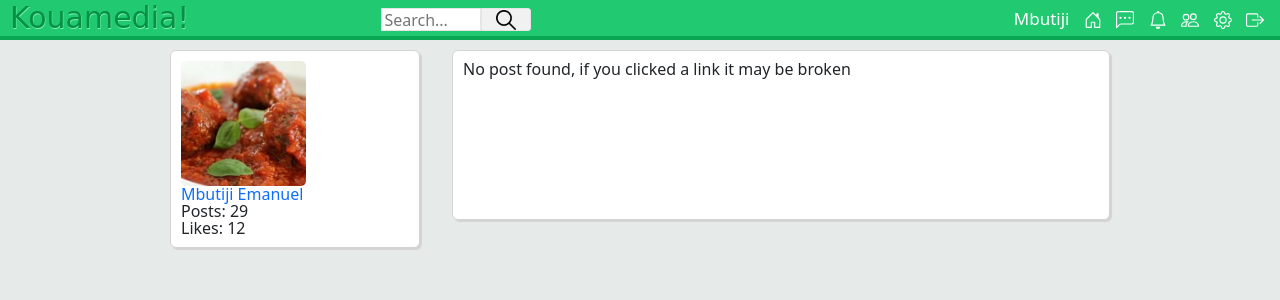
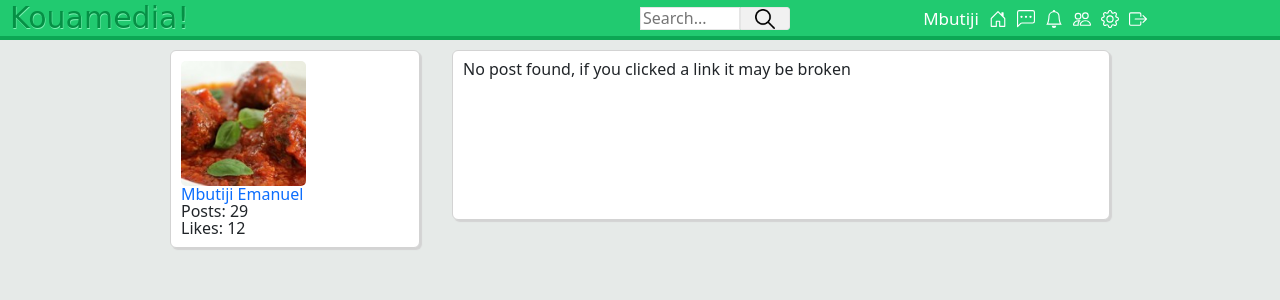
Before and after one commit to Mbiakop1/Kouamedia, a PHP site: page /post.php in a window 1280 px wide. Shown: the top 300 px of the page. Run offline with PHP 8.4, Linux system fonts and the light colour scheme; a user stored in the database is signed in; data comes from the database, SQL or seed files in the repository; some web fonts are replaced.

Commit message:
make header responsive

```diff
--- a/Assets/CSS/style.css
+++ b/Assets/CSS/style.css
@@ -8,10 +8,11 @@ a {
     height: 40px;
     background-color: #21ca70;
     border-bottom: 0.25em solid #0ca754;
-    min-width: 1015px;
+    /* min-width: 1015px; */
     margin: 0 0 10px 0;
-    display: inline-flex;
+    display: flex;
     position: fixed;
+    justify-content: space-between;
     z-index: 10;
 }
 
@@ -37,11 +38,14 @@ nav a {
     margin: 5px;
 }
 
+
+/*  styling the nav88888************************************************************************************************************* */
+
 nav {
-    float: right;
-    right: 1px;
-    position: absolute;
-    margin: 10px;
+    display: flex;
+    align-items: center;
+    justify-content: center;
+    flex: 3;
 }
 
 nav a:hover {
@@ -493,7 +497,11 @@ nav a:hover {
 }
 
 .search {
-    margin: 8px 0 0 15%;
+    /* margin: 8px 0 0 15%; */
+}
+
+.search input {
+    max-width: 200px;
 }
 
 .search #search_text_input {
@@ -541,6 +549,17 @@ nav a:hover {
     border-top: none;
     background-color: #2ecc71;
     text-align: center;
+}
+
+
+/* styling the navbar  */
+
+.nav_content {
+    display: flex;
+    align-items: center;
+    justify-content: space-between;
+    width: 50%;
+    transition: height 1s;
 }
 
 .search_results_footer a {
--- a/Assets/js/kouam.js
+++ b/Assets/js/kouam.js
@@ -123,3 +123,7 @@ function myFunction(event) {
     const filename = event.target.files[0].name;
     document.getElementById("select_image").textContent = 'File selected: ' + filename;
 }
+
+function toggle() {
+    document.getElementById('nav_content').classList.toggle("active");
+}
--- a/header.php
+++ b/header.php
@@ -62,6 +62,17 @@ else {
             <a href="index.php">Kouamedia!</a>
         </div>
 
+        <div onclick="toggle()" id="menu" class="menu_icon btn btn-secondary">
+            <svg xmlns="http://www.w3.org/2000/svg" width="16" height="16" fill="currentColor" class="bi bi-list"
+                viewBox="0 0 16 16">
+                <path fill-rule="evenodd"
+                    d="M2.5 12a.5.5 0 0 1 .5-.5h10a.5.5 0 0 1 0 1H3a.5.5 0 0 1-.5-.5zm0-4a.5.5 0 0 1 .5-.5h10a.5.5 0 0 1 0 1H3a.5.5 0 0 1-.5-.5zm0-4a.5.5 0 0 1 .5-.5h10a.5.5 0 0 1 0 1H3a.5.5 0 0 1-.5-.5z" />
+            </svg>
+
+        </div>
+        <div id="nav_content" class="nav_content">
+
+
             <div class="search">
                 <form action="search.php" method="GET" name="search_form">
                     <input type="text" name="q" onkeyup="getLiveSearchUsers(this.value, '<?php echo $userLoggedIn;?>')"
@@ -71,16 +82,17 @@ else {
                     </div>
                 </form>
 
-            <div class="search_results">
+                <!-- live search results section -->
+                <!-- <div class="search_results">
 
                 </div>
 
                 <div class="search_results_footer_empty">
 
-            </div>
+                </div> -->
             </div>
 
-        <nav>
+            <nav class="nav_icons">
                 <?php
             //   unread messages
             $messages = new Message($con, $userLoggedIn);
@@ -123,8 +135,8 @@ else {
                 ?>
                 </a>
                 <a href="javascript:void(0);" onclick="getDropdownData('<?php echo $userLoggedIn; ?>', 'notification')">
-                <svg xmlns="http://www.w3.org/2000/svg" width="18" height="18" fill="currentColor" class="bi bi-bell"
-                    viewBox="0 0 16 16">
+                    <svg xmlns="http://www.w3.org/2000/svg" width="18" height="18" fill="currentColor"
+                        class="bi bi-bell" viewBox="0 0 16 16">
                         <path
                             d="M8 16a2 2 0 0 0 2-2H6a2 2 0 0 0 2 2zM8 1.918l-.797.161A4.002 4.002 0 0 0 4 6c0 .628-.134 2.197-.459 3.742-.16.767-.376 1.566-.663 2.258h10.244c-.287-.692-.502-1.49-.663-2.258C12.134 8.197 12 6.628 12 6a4.002 4.002 0 0 0-3.203-3.92L8 1.917zM14.22 12c.223.447.481.801.78 1H1c.299-.199.557-.553.78-1C2.68 10.2 3 6.88 3 6c0-2.42 1.72-4.44 4.005-4.901a1 1 0 1 1 1.99 0A5.002 5.002 0 0 1 13 6c0 .88.32 4.2 1.22 6z" />
                     </svg>
@@ -138,8 +150,8 @@ else {
                 </a>
                 <a href="requests.php">
                     <!-- friend requests -->
-                <svg xmlns="http://www.w3.org/2000/svg" width="18" height="18" fill="currentColor" class="bi bi-people"
-                    viewBox="0 0 16 16">
+                    <svg xmlns="http://www.w3.org/2000/svg" width="18" height="18" fill="currentColor"
+                        class="bi bi-people" viewBox="0 0 16 16">
                         <path
                             d="M15 14s1 0 1-1-1-4-5-4-5 3-5 4 1 1 1 1h8zm-7.978-1A.261.261 0 0 1 7 12.996c.001-.264.167-1.03.76-1.72C8.312 10.629 9.282 10 11 10c1.717 0 2.687.63 3.24 1.276.593.69.758 1.457.76 1.72l-.008.002a.274.274 0 0 1-.014.002H7.022zM11 7a2 2 0 1 0 0-4 2 2 0 0 0 0 4zm3-2a3 3 0 1 1-6 0 3 3 0 0 1 6 0zM6.936 9.28a5.88 5.88 0 0 0-1.23-.247A7.35 7.35 0 0 0 5 9c-4 0-5 3-5 4 0 .667.333 1 1 1h4.216A2.238 2.238 0 0 1 5 13c0-1.01.377-2.042 1.09-2.904.243-.294.526-.569.846-.816zM4.92 10A5.493 5.493 0 0 0 4 13H1c0-.26.164-1.03.76-1.724.545-.636 1.492-1.256 3.16-1.275zM1.5 5.5a3 3 0 1 1 6 0 3 3 0 0 1-6 0zm3-2a2 2 0 1 0 0 4 2 2 0 0 0 0-4z" />
                     </svg>
@@ -152,8 +164,8 @@ else {
                 ?>
                 </a>
                 <a href="settings.php">
-                <svg xmlns="http://www.w3.org/2000/svg" width="18" height="18" fill="currentColor" class="bi bi-gear"
-                    viewBox="0 0 16 16">
+                    <svg xmlns="http://www.w3.org/2000/svg" width="18" height="18" fill="currentColor"
+                        class="bi bi-gear" viewBox="0 0 16 16">
                         <path
                             d="M8 4.754a3.246 3.246 0 1 0 0 6.492 3.246 3.246 0 0 0 0-6.492zM5.754 8a2.246 2.246 0 1 1 4.492 0 2.246 2.246 0 0 1-4.492 0z" />
                         <path
@@ -171,6 +183,7 @@ else {
                     </svg>
                 </a>
             </nav>
+        </div>
 
         <div class="dropdown_data_window" style="height: 0px; border:none;"></div>
         <input type="hidden" id="dropdown_data_type" value="">
```
Also changed, not shown: other parts of Assets/CSS/style.css (+42 -0 lines). Lines whose indentation alone changed are shown as unchanged.
